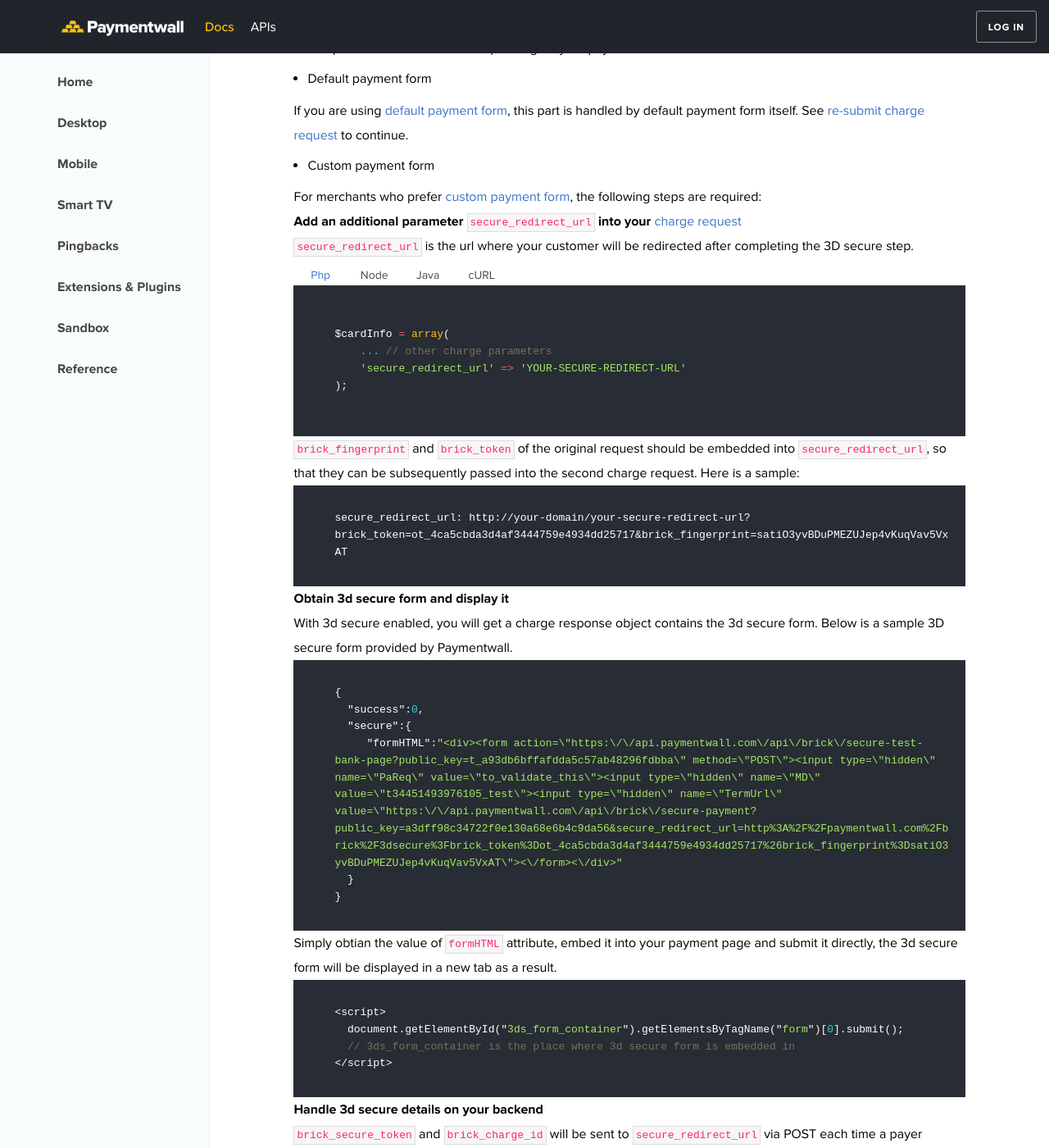
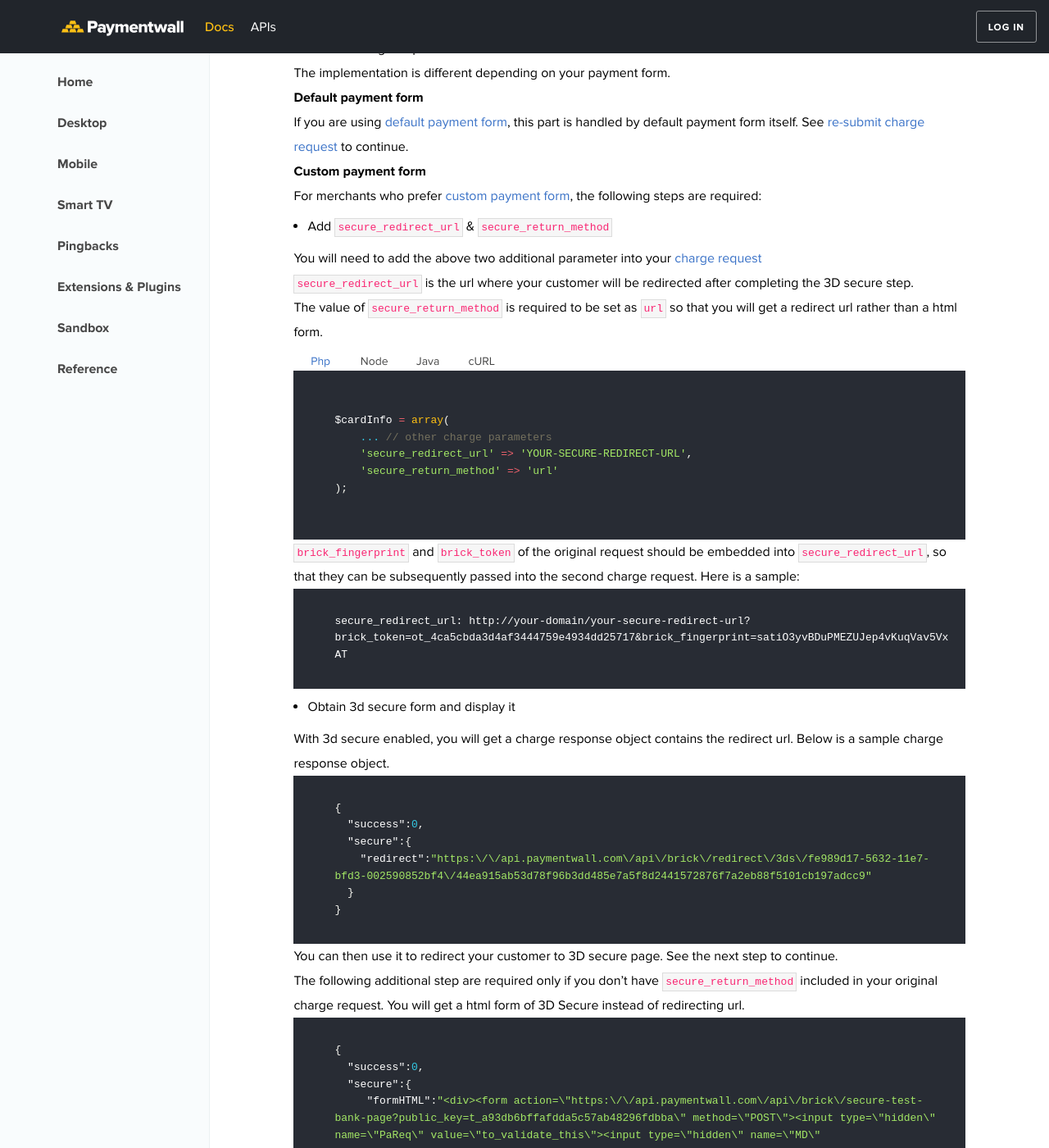
Before and after one commit to rmalgazeiro/paymentwall.github.io, a Jekyll site: the page built from docs/desktop-direct-brick-3dsecure.md, in a window 1280 px wide and 1400 px high, scrolled down 683 px. Shown: the whole window at 82% size. Built offline with Jekyll 4.4.1, drawn with Linux system fonts in a browser that asks for light colours; some web fonts are replaced; some of the changed text lies outside the part shown.

Commit message:
update Brick 3D secure page [Docs]

````diff
--- a/docs/desktop-direct-brick-3dsecure.md
+++ b/docs/desktop-direct-brick-3dsecure.md
@@ -13,7 +13,7 @@
 
 ## Enable 3d secure
 
-By passing ```secure=1``` as an additional parameter in your [charge request](/direct/brick/charge#charge-request), a different charge response includes the 3d secure form which is provided by the card issuing banks of your customers will be returned.
+By passing ```secure=1``` as an additional parameter in your [charge request](/direct/brick/charge#charge-request), a different charge response will be returned. It includes a redirect url which allows you to redirect your customer to the 3d secure form which is provided by the card issuing banks of your customers .
 
 > 3d secure might be a required payment step as judged by our payment risk team.
 
@@ -32,17 +32,21 @@
 
 The implementation is different depending on your payment form.
 
-* Default payment form
+**Default payment form**
 
 If you are using [default payment form](/direct/brick/create-form#tokenize-payment-details-with-default-form), this part is handled by default payment form itself. See [re-submit charge request](#re-submit-charge-request) to continue.
 
-* Custom payment form
+**Custom payment form**
 
 For merchants who prefer [custom payment form](/direct/brick/create-form#tokenize-payment-details-with-your-own-form), the following steps are required:
 
-**Add an additional parameter** ```secure_redirect_url``` **into your** [charge request](/direct/brick/charge#charge-request)
+* Add ```secure_redirect_url``` & ```secure_return_method```
+
+You will need to add the above two additional parameter into your [charge request](/direct/brick/charge#charge-request)
 
 ```secure_redirect_url``` is the url where your customer will be redirected after completing the 3D secure step.
+
+The value of ```secure_return_method``` is required to be set as ```url``` so that you will get a redirect url rather than a html form.
 
 {% assign codeId = "desktop-brick-3dsecure-secure-redirect-url" %}
 <div class="docs-code" id="{{ codeId }}">
@@ -100,9 +104,22 @@
 secure_redirect_url: http://your-domain/your-secure-redirect-url?brick_token=ot_4ca5cbda3d4af3444759e4934dd25717&brick_fingerprint=satiO3yvBDuPMEZUJep4vKuqVav5VxAT
 ```
 
-**Obtain 3d secure form and display it**
+* Obtain 3d secure form and display it
 
-With 3d secure enabled, you will get a charge response object contains the 3d secure form. Below is a sample 3D secure form provided by Paymentwall.
+With 3d secure enabled, you will get a charge response object contains the redirect url. Below is a sample charge response object.
+
+```json
+{
+  "success":0,
+  "secure":{
+    "redirect":"https:\/\/api.paymentwall.com\/api\/brick\/redirect\/3ds\/fe989d17-5632-11e7-bfd3-002590852bf4\/44ea915ab53d78f96b3dd485e7a5f8d2441572876f7a2eb88f5101cb197adcc9"
+  }
+}
+```
+
+You can then use it to redirect your customer to 3D secure page. See the next step to continue.
+
+The following additional step are required only if you don't have ```secure_return_method``` included in your original charge request. You will get a html form of 3D Secure instead of redirecting url.
 
 ```json
 {
@@ -122,7 +139,7 @@
 </script>
 ```
 
-**Handle 3d secure details on your backend**
+* Handle 3d secure details on your backend
 
 ```brick_secure_token``` and ```brick_charge_id``` will be sent to ```secure_redirect_url``` via POST each time a payer comfirmed the 3d secure payment step, you can now continue with next step.
 
````
Also changed, not shown: _docscode-curl/desktop-brick-3dsecure-secure-redirect-url.md (+2 -1 lines), _docscode-java/desktop-brick-3dsecure-secure-redirect-url.md (+1 -0 lines), _docscode-js/desktop-brick-3dsecure-secure-redirect-url.md (+2 -1 lines), _docscode-php/desktop-brick-3dsecure-secure-redirect-url.md (+2 -1 lines), docs/desktop-direct-payalto.md (+1 -1 lines).
